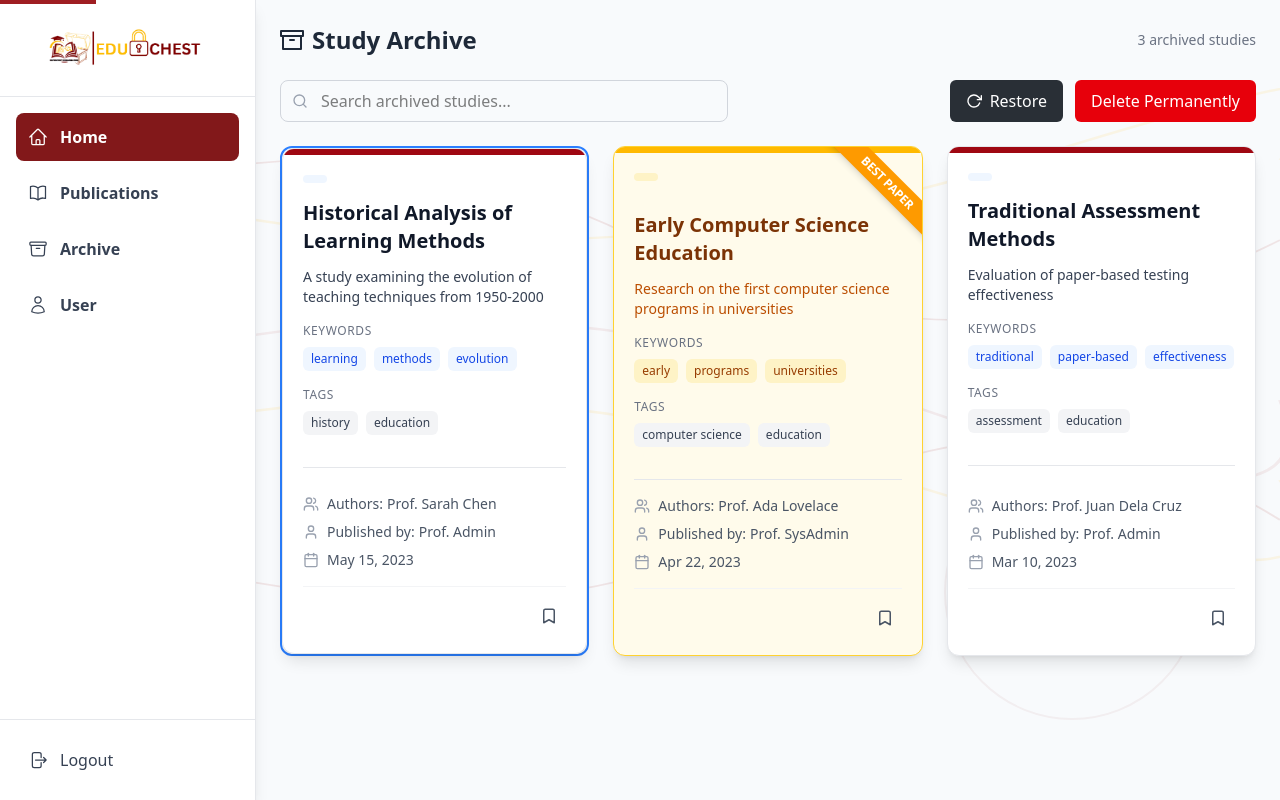
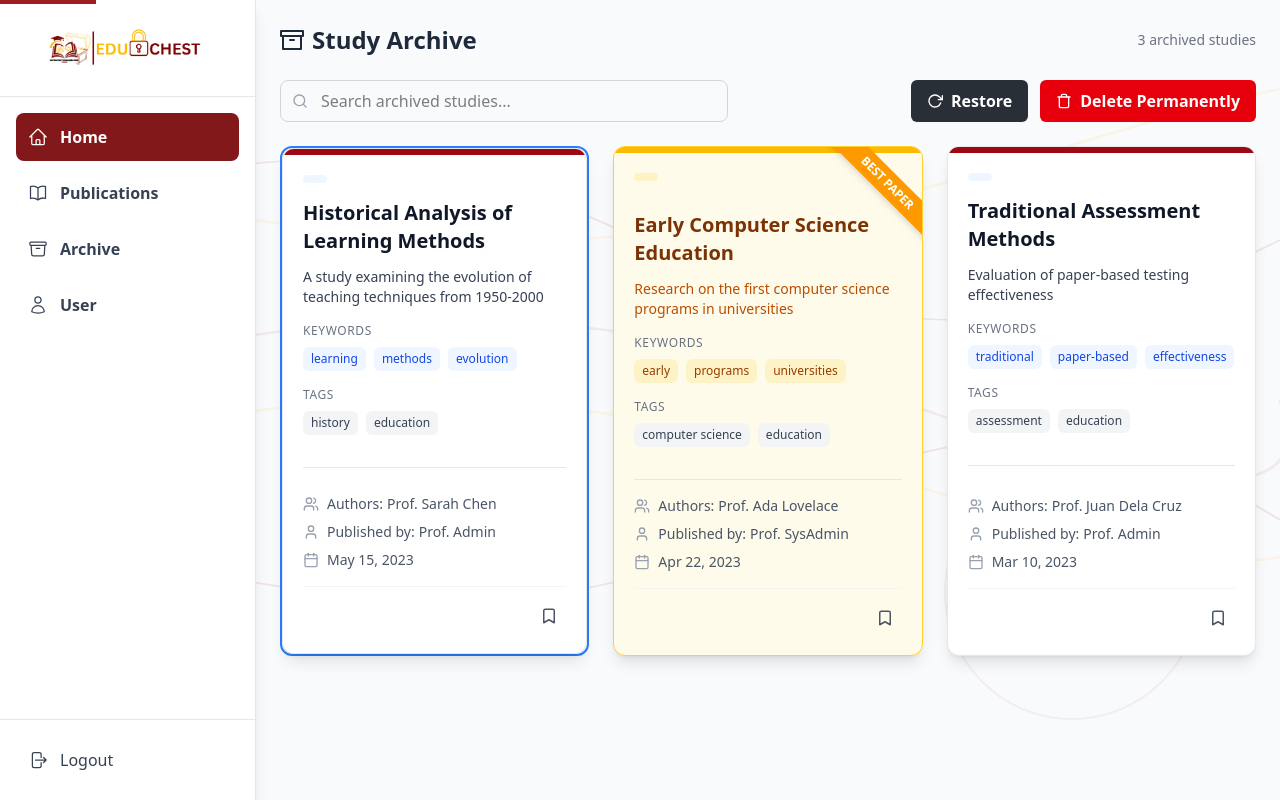
Before and after one commit to mihkuno/RESPOCU, a Next.js app: page /dashboard/archive in a window 1280 px wide. Both pictures are taken after a click on the element 434 px from the left and 401 px from the top of the page. Built offline with nearby package versions, Linux system fonts and the light colour scheme.

Commit message:
ui: adjusted button icon and font weight

```diff
--- a/src/app/dashboard/archive/page.tsx
+++ b/src/app/dashboard/archive/page.tsx
@@ -1,7 +1,7 @@
 "use client";
 
 import { useState } from 'react';
-import { FiSearch, FiClock, FiArchive, FiRotateCw } from 'react-icons/fi';
+import { FiSearch, FiClock, FiArchive, FiRotateCw, FiTrash } from 'react-icons/fi';
 import StudyCard from '@/app/dashboard/(components)/card';
 
 interface ArchivedStudy {
@@ -126,14 +126,15 @@ export default function ArchivePage() {
           <div className="flex gap-3">
             <button
               onClick={restoreStudies}
-              className="flex items-center px-4 py-2 bg-[#292F36] text-white rounded-md hover:bg-[#1a1f24]"
+              className="cursor-pointer font-semibold flex items-center px-4 py-2 bg-[#292F36] text-white rounded-md hover:bg-[#1a1f24]"
             >
               <FiRotateCw className="mr-2" /> Restore
             </button>
             <button
               onClick={deletePermanently}
-              className="px-4 py-2 bg-red-600 text-white rounded-md hover:bg-red-700"
+              className="cursor-pointer font-semibold flex items-center px-4 py-2 bg-red-600 text-white rounded-md hover:bg-red-700"
             >
+              <FiTrash className="mr-2" />
               Delete Permanently
             </button>
           </div>
```
